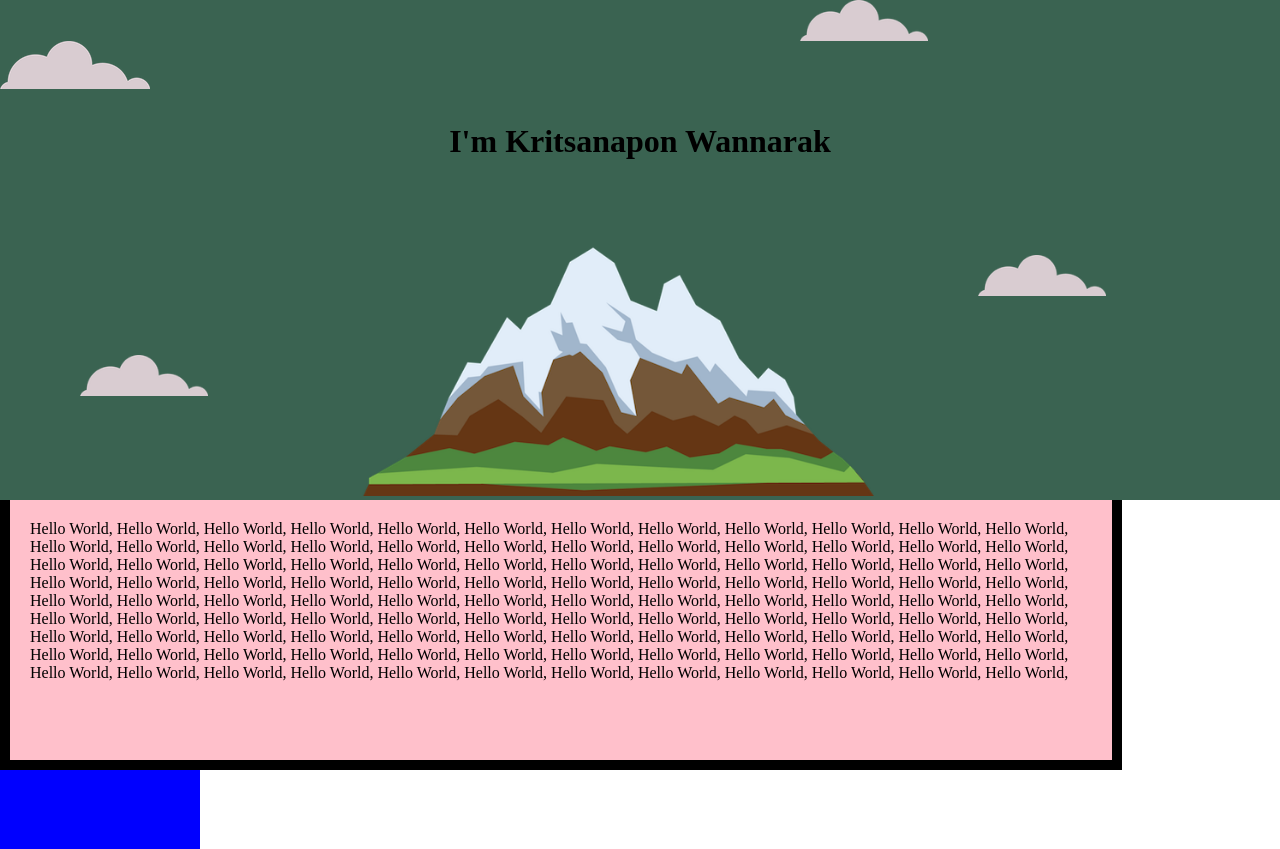
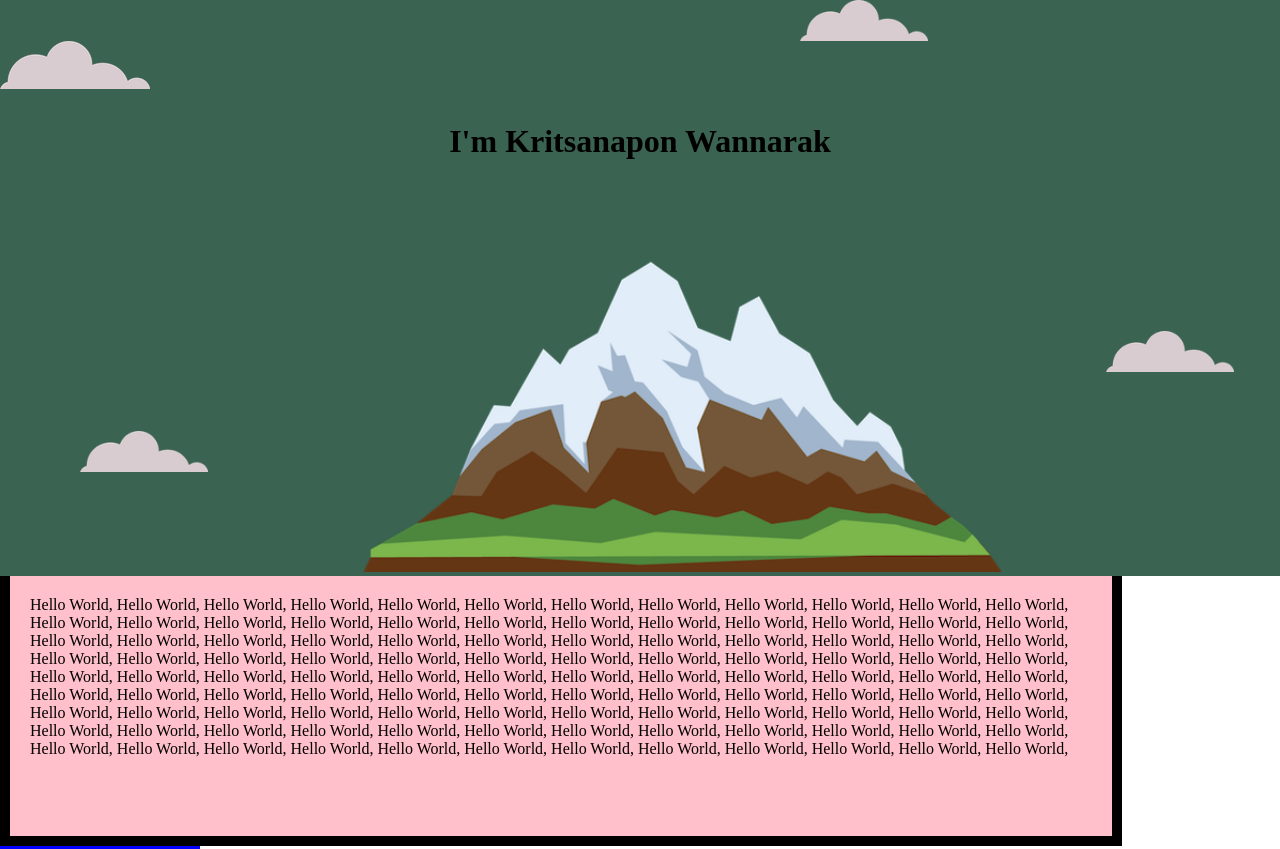
Before and after one commit to KritsW/Resume, a plain HTML site: page CSS - My Site New/index.html in a window 1280 px wide. Shown: the top 849 px of the page. Drawn offline with Linux system fonts and the light colour scheme.

Commit message:
Update Styles.css

```diff
--- a/CSS - My Site New/css/Styles.css
+++ b/CSS - My Site New/css/Styles.css
@@ -5,7 +5,6 @@ body{
 
 div{
   background-color: #3A6351;
-  /* height: 652px; */
 }
 
 h1{
@@ -35,7 +34,7 @@ h1{
 .mountain1{
   margin-left: 150px;
   margin-right: 100px;
-  width: 40%;
+  width: 50%;
 }
 
 .example-div{
```
